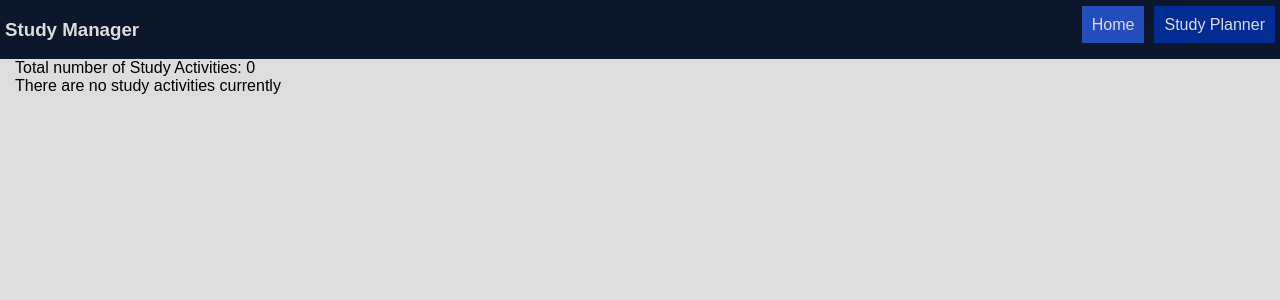
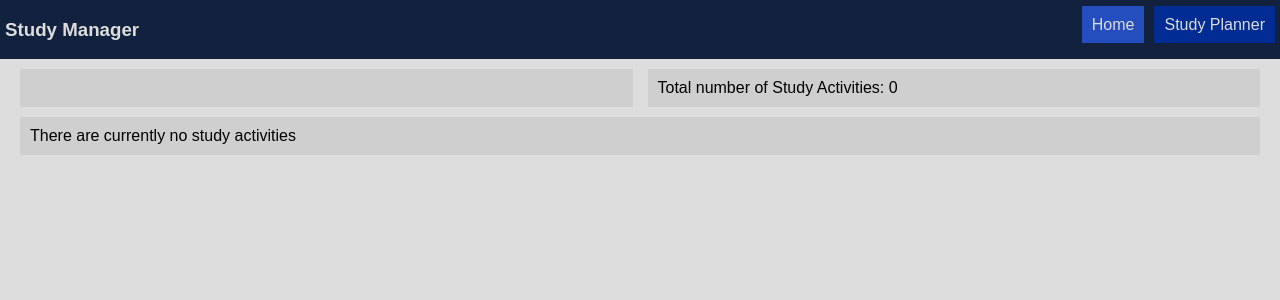
Before and after one commit to LJPCODESTUDIO/student-study-manager, a React (Vite) app: page /StudyPlanner in a window 1280 px wide. Shown: the top 300 px of the page. Built offline with nearby package versions, Linux system fonts and the light colour scheme.

Commit message:
Finished Basic Styling
- The StudyPlanner page now has styling

The page styles might be tweaked in the future. However that will come near the end.

```diff
--- a/src/App.css
+++ b/src/App.css
@@ -1,6 +1,7 @@
 :root {
   --primary: #dddddd;
-  --secondary: #0c172c;
+  --primary-accent: #cfcfcf;
+  --secondary: #12213d;
   --secondary-font: #dddddd;
   --btn: #244dbd;
 }
@@ -27,7 +28,7 @@ nav ul {
 }
 
 .page-body {
-  padding: 0 15px;
+  padding: 5px 15px;
 }
 
 .btn {
@@ -45,3 +46,15 @@ nav ul {
   background-color: lch(from var(--btn) calc(l - 15) c h);
   cursor: default;
 }
+
+.h-box {
+  display: grid;
+  grid-template-columns: repeat(auto-fit, minmax(250px, 1fr));
+  gap: 5px;
+}
+
+.box-item {
+  margin: 5px;
+  background-color: var(--primary-accent);
+  padding: 10px;
+}
--- a/src/pages/StudyPlanner.jsx
+++ b/src/pages/StudyPlanner.jsx
@@ -3,11 +3,11 @@ import StudyForm from "../components/StudyForm";
 function StudyPlanner() {
   return (
     <div className="page-body">
-      <div className="box">
+      <div className="h-box">
         <div className="box-item"><StudyForm /></div>
         <div className="box-item">Total number of Study Activities: 0</div>
       </div>
-      <div className="box">There are no study activities currently</div>
+      <div className="box-item">There are currently no study activities</div>
     </div>
   );
 }
```
